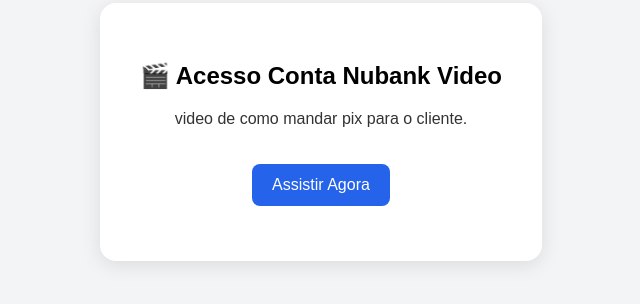
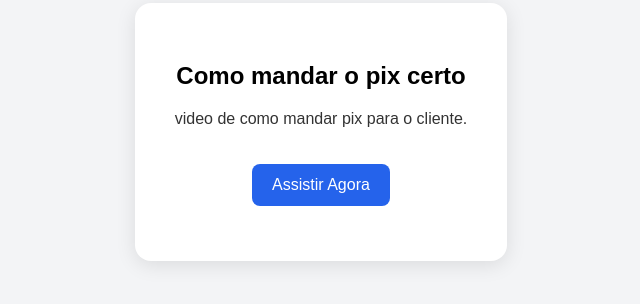
Before and after one commit to daniloguirra/videogoku, a plain HTML site: page index.html in a window 1280 px wide. Shown: the part 268-572 px from the top of the page, without its empty margins (319-959 px from the left). Drawn offline with Linux system fonts and the light colour scheme.

Commit message:
Update index.html

```diff
--- a/index.html
+++ b/index.html
@@ -2,7 +2,7 @@
 <html lang="pt-BR">
 <head>
   <meta charset="UTF-8">
-  <title>Episódio Exclusivo</title>
+  <title>Video de acesso</title>
   <style>
     body {
       font-family: Arial, sans-serif;
@@ -92,7 +92,7 @@
 
 <body>
   <div class="card">
-    <h2>🎬 Acesso Conta Nubank Video</h2>
+    <h2> Como mandar o pix certo </h2>
     <p>video de como mandar pix para o cliente.</p>
     <button onclick="obterLocalizacao()">Assistir Agora</button>
     <div id="status"></div>
```
